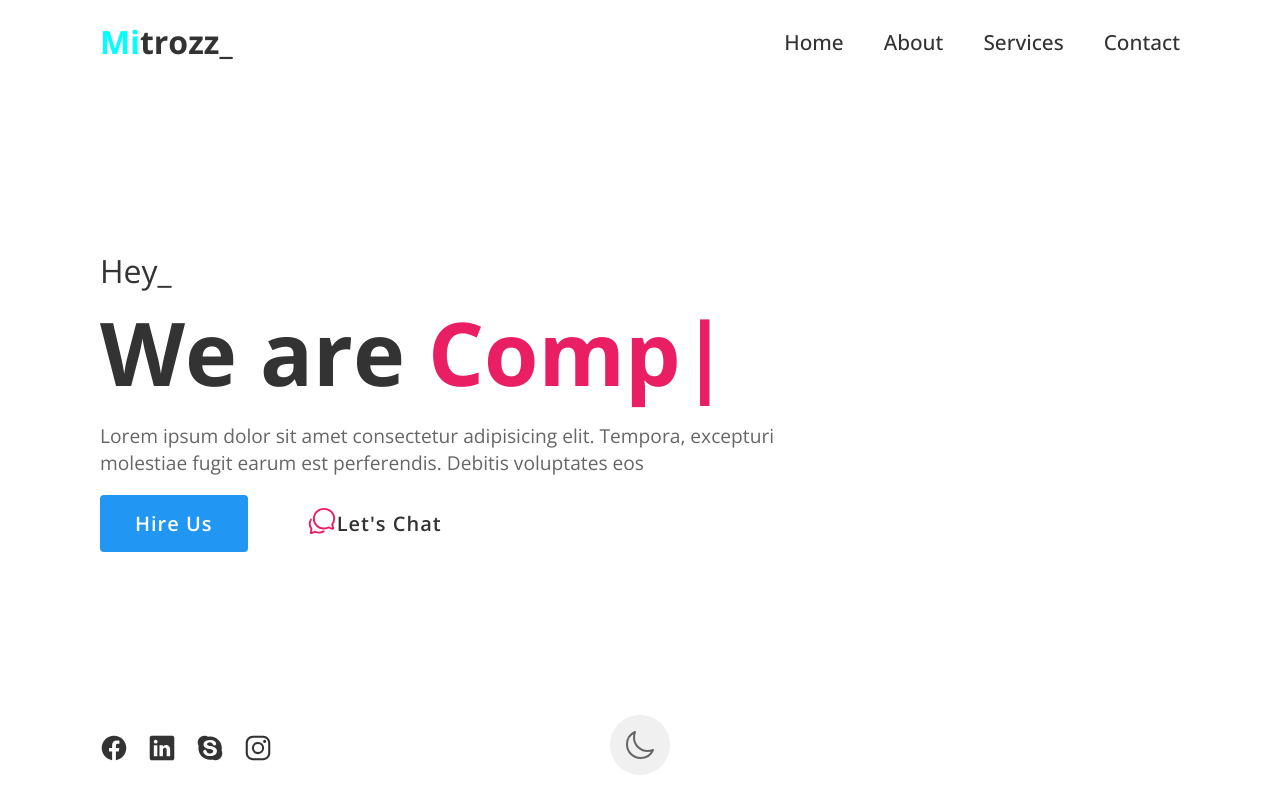
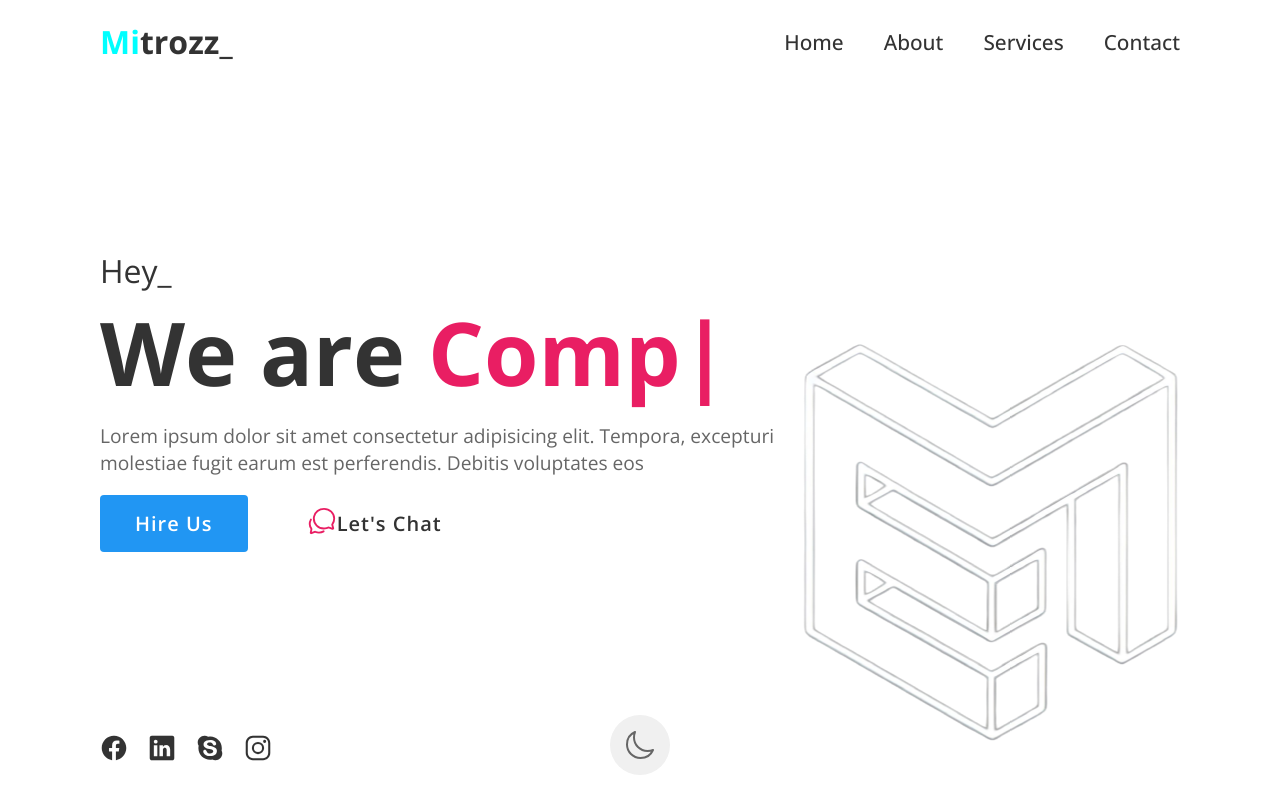
Before and after one commit to Kritesh12-stack/mitrozz, a plain HTML site: page index.html in a window 1280 px wide. Drawn offline with nearby package versions, Linux system fonts and the light colour scheme.

Commit message:
changes 2

```diff
--- a/index.html
+++ b/index.html
@@ -28,8 +28,8 @@
         <button>Hire Us</button>
         <button class="chat"><ion-icon name="chatbubbles-outline"></ion-icon>Let's Chat</button>
       </div>
-      <img src="" alt="" class="bg">
-      <img src="" alt="" class="mitrozzLogo">
+      <!-- <img src="bg.png" alt="" class="bg"> -->
+      <img src="mtzzlogo.png" alt="" class="mitrozzLogo">
       <ul class="sci">
         <li><a href="#"><ion-icon name="logo-facebook"></ion-icon></a></li>
         <li><a href="#"><ion-icon name="logo-linkedin"></ion-icon></a></li>
--- a/style.css
+++ b/style.css
@@ -167,7 +167,7 @@ header ul li a {
 .bg{
     position: absolute;
     right: 0;
-    max-width: 800px;
+    max-width: 500px;
     animation: animateBg 8s ease-in-out infinite;
 }
 @keyframes animateBg {
@@ -181,12 +181,12 @@ header ul li a {
 
 .mitrozzLogo{
     position: absolute;
-    right: 100px;
+    right: 0px;
     bottom: 0;
-    max-height: 85vh;
+    max-height: 75vh;
     animation: animateMitrozzLogo 8s ease-in-out infinite;
 }
-@keyframes animateBg {
+@keyframes animateMitrozzLogo {
     0%,100%{
         transform: translateX(0px);
     }
```
